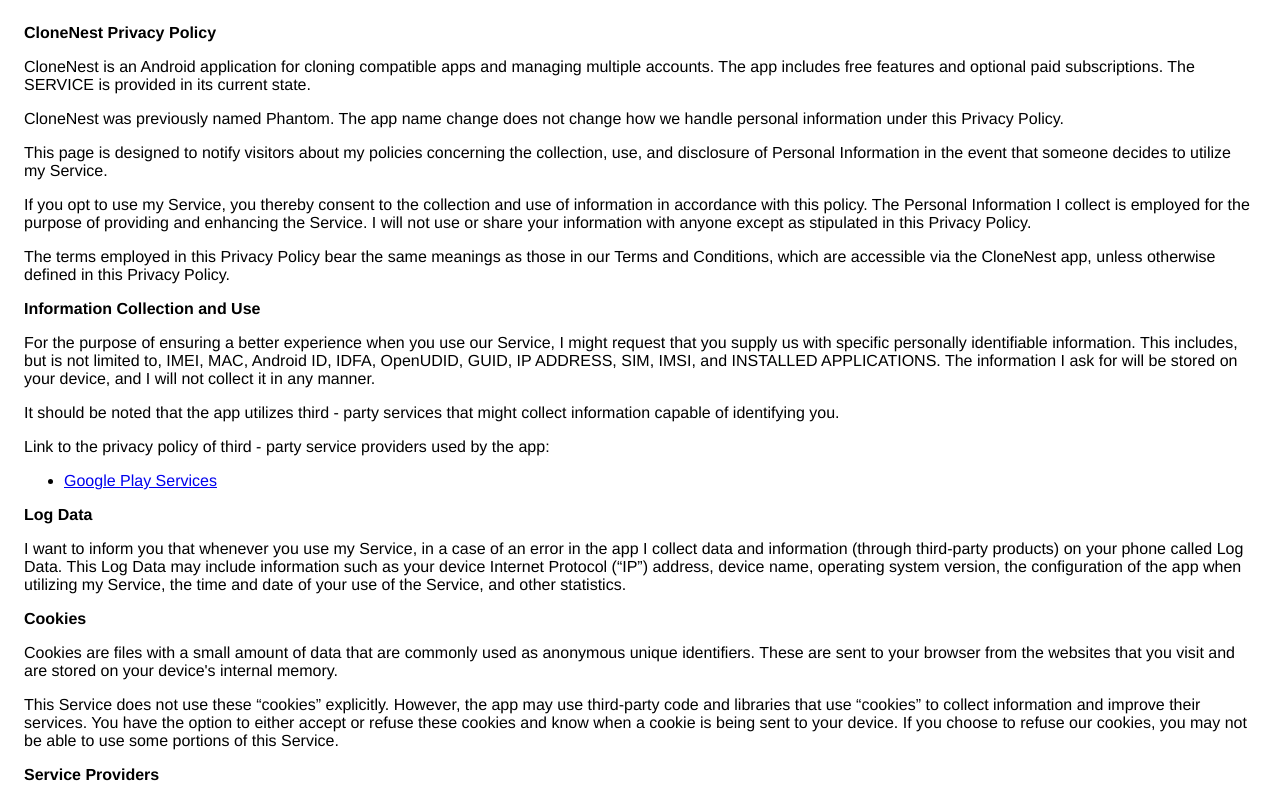
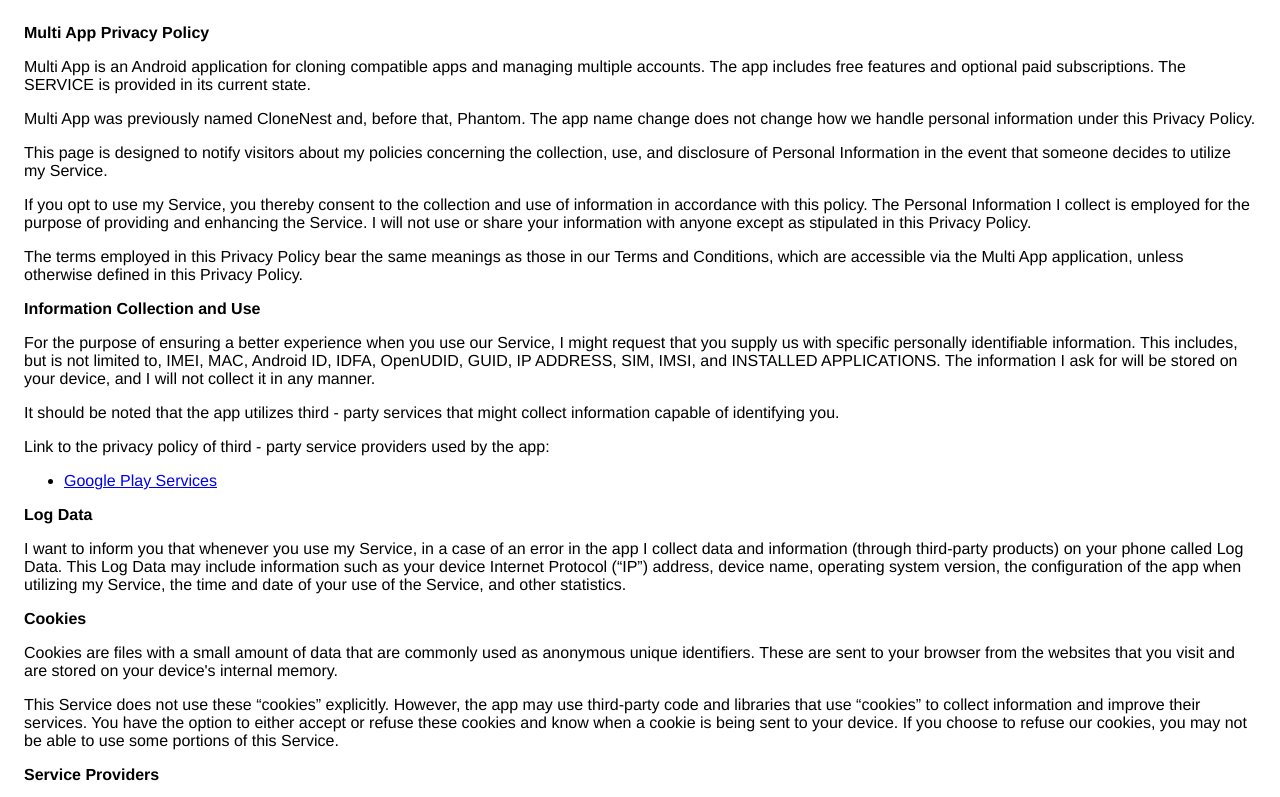
Before and after one commit to multimorespace/multimorespace.github.io, a plain HTML site: page privacy.html in a window 1280 px wide. Shown: the top 797 px of the page. Drawn offline with Linux system fonts and the light colour scheme.

Commit message:
Rename legal pages to Multi App

```diff
--- a/privacy.html
+++ b/privacy.html
@@ -4,21 +4,21 @@
     <head>
       <meta charset='utf-8'>
       <meta name='viewport' content='width=device-width'>
-      <title>CloneNest Privacy Policy</title>
+      <title>Multi App Privacy Policy</title>
       <style> body { font-family: 'Helvetica Neue', Helvetica, Arial, sans-serif; padding:1em; } </style>
       <link rel="canonical" href="https://phantom.beasonapps.com/privacy.html">
 </head>
     <body>
-    <strong>CloneNest Privacy Policy</strong> <p>
-                  CloneNest is an Android application for cloning compatible apps and managing multiple accounts. The app includes free features and optional paid subscriptions. The SERVICE is provided in its current state.
+    <strong>Multi App Privacy Policy</strong> <p>
+                  Multi App is an Android application for cloning compatible apps and managing multiple accounts. The app includes free features and optional paid subscriptions. The SERVICE is provided in its current state.
                 </p> <p>
-                  CloneNest was previously named Phantom. The app name change does not change how we handle personal information under this Privacy Policy.
+                  Multi App was previously named CloneNest and, before that, Phantom. The app name change does not change how we handle personal information under this Privacy Policy.
                 </p> <p>
                   This page is designed to notify visitors about my policies concerning the collection, use, and disclosure of Personal Information in the event that someone decides to utilize my Service.
                 </p> <p>
                   If you opt to use my Service, you thereby consent to the collection and use of information in accordance with this policy. The Personal Information I collect is employed for the purpose of providing and enhancing the Service. I will not use or share your information with anyone except as stipulated in this Privacy Policy.
                 </p> <p>
-                  The terms employed in this Privacy Policy bear the same meanings as those in our Terms and Conditions, which are accessible via the CloneNest app, unless otherwise defined in this Privacy Policy.
+                  The terms employed in this Privacy Policy bear the same meanings as those in our Terms and Conditions, which are accessible via the Multi App application, unless otherwise defined in this Privacy Policy.
                 </p> <p><strong>Information Collection and Use</strong></p> <p>
                   For the purpose of ensuring a better experience when you use our Service, I might request that you supply us with specific personally identifiable information. This includes, but is not limited to, IMEI, MAC, Android ID, IDFA, OpenUDID, GUID, IP ADDRESS, SIM, IMSI, and INSTALLED APPLICATIONS. The information I ask for will be stored on your device, and I will not collect it in any manner.
                 </p> <div><p>
```
Also changed, not shown: terms-of-service.html (+2 -2 lines).
